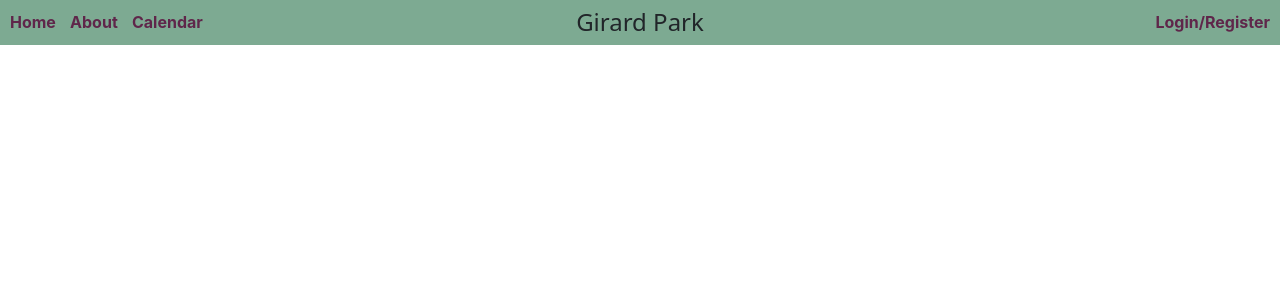
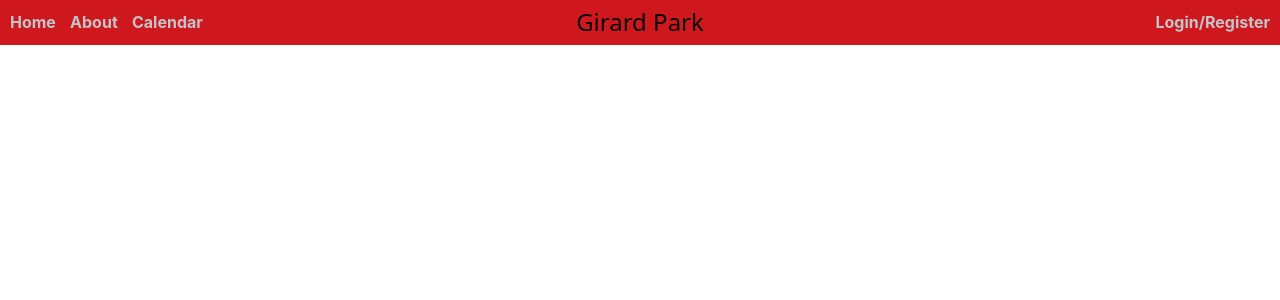
Before and after one commit to rommethecoder/ParkWeb, a Django app: page / in a window 1280 px wide. Shown: the top 300 px of the page. Run offline with Django 4.2, Linux system fonts and the light colour scheme; some libraries are stand-ins or nearby versions.

Commit message:
Added Ragin Cajun Colors to navigation bar.

```diff
--- a/Django/app/static/styles/index.css
+++ b/Django/app/static/styles/index.css
@@ -18,6 +18,7 @@
     margin: 0 auto;
     width: 33.33vw;
     text-align: center;
+    color: #0A0203;
 }
 
 .navContainer .navRight {
@@ -29,7 +30,7 @@
 
 .navbar-custom {
     border: 0;
-    background-color: #7DAA92;
+    background-color: #CE181E; /* Ragin Cajun Red */
 }
 
 .navLink {
@@ -57,10 +58,12 @@
 
 .navLink-right {
     padding-right: 10px;
+    color: #c1c5c9;
 }
 
 .navLink-left {
     padding-left: 10px;
+    color: #c1c5c9;
 }
 
 /*  END Master Template CSS */
```
